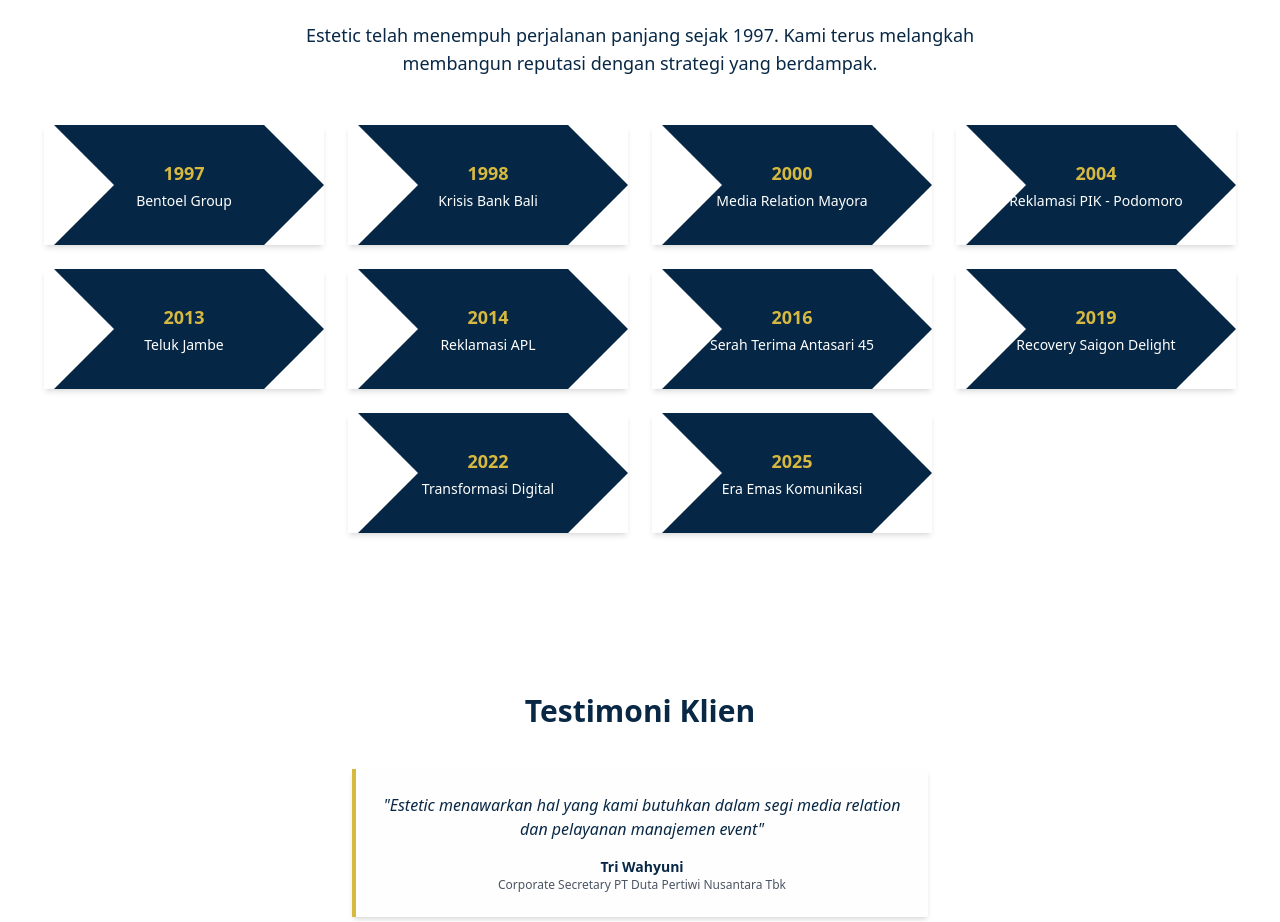
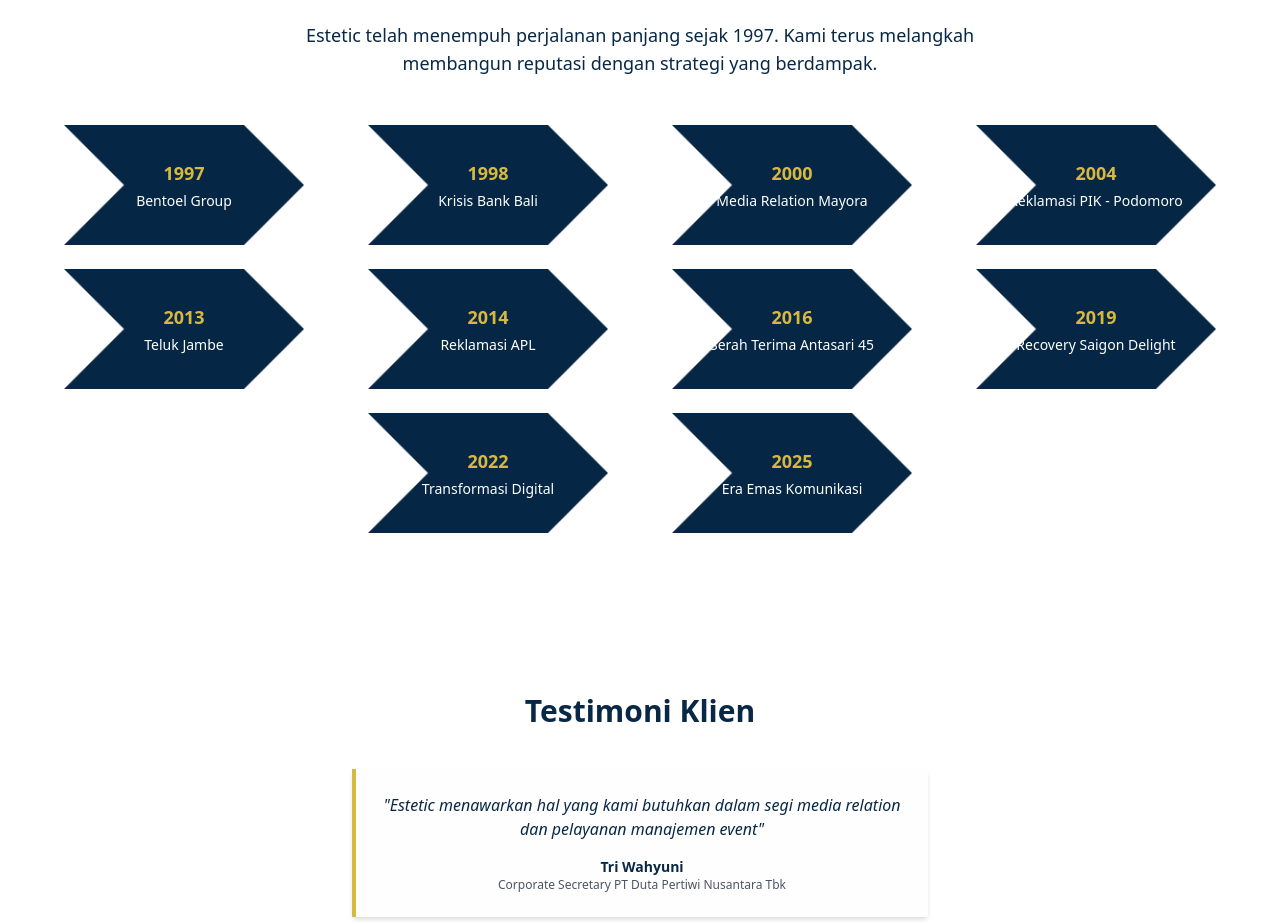
Before and after one commit to ProfAdri90/estetic-dinamis, a Next.js app: page / in a window 1280 px wide. Shown: the part 2393-3315 px from the top of the page. Built offline with nearby package versions, Linux system fonts and the light colour scheme.

Commit message:
Update index.js

```diff
--- a/pages/index.js
+++ b/pages/index.js
@@ -474,7 +474,7 @@ useEffect(() => {
       </p>
     </div>
 
-    {/* Timeline Arrows */}
+    {/* Timeline using <img> + overlay */}
     <div className="flex flex-wrap justify-center gap-6">
       {[
         { year: 1997, text: "Bentoel Group" },
@@ -490,15 +490,21 @@ useEffect(() => {
       ].map((item, index) => (
         <div
           key={index}
-          className="w-[280px] h-[120px] bg-cover bg-no-repeat bg-center text-white relative flex flex-col items-center justify-center text-center shadow-md"
+          className="relative w-[280px] h-[120px] flex-shrink-0"
           style={{
-            backgroundImage: "url('/assets/ss_clean.png')",
             animation: `fadeUp 0.6s ease ${(index * 0.2).toFixed(1)}s forwards`,
-            opacity: 0,
+            opacity: 0
           }}
         >
-          <span className="text-lg font-bold text-[#d7b940]">{item.year}</span>
-          <p className="text-sm mt-1 px-4">{item.text}</p>
+          <img
+            src="/assets/ss_clean.png"
+            alt={`Arrow ${item.year}`}
+            className="w-full h-full object-contain"
+          />
+          <div className="absolute inset-0 flex flex-col justify-center items-center text-center px-4">
+            <span className="text-lg font-bold text-[#d7b940]">{item.year}</span>
+            <p className="text-sm mt-1 text-white">{item.text}</p>
+          </div>
         </div>
       ))}
     </div>
@@ -518,6 +524,7 @@ useEffect(() => {
     }
   `}</style>
 </section>
+
 
 
 
```
